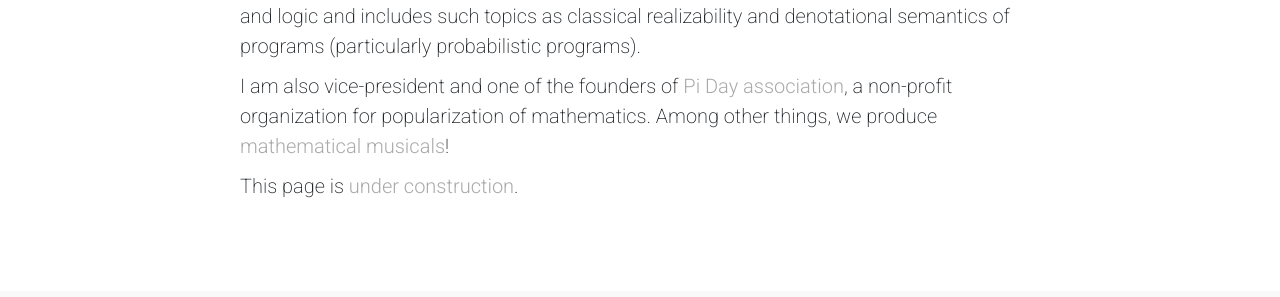
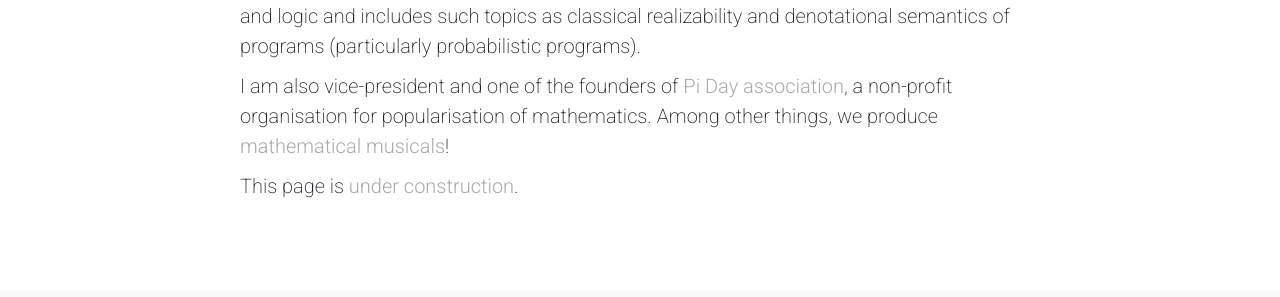
Before and after one commit to guillaume-geoffroy/geoffroy.re, a Jekyll site: the page built from en/index.md, in a window 1280 px wide. Shown: the part 529-826 px from the top of the page. Built offline with Jekyll 4.4.1, drawn with Linux system fonts in a browser that asks for light colours; nearby versions of some CDN libraries.

Commit message:
Consistent spelling

```diff
--- a/en/index.md
+++ b/en/index.md
@@ -7,6 +7,6 @@ page: /
 
 I am a post-doc at the [department of computer science and engineering](https://www.cs.unibo.it) of the university of Bologna. I work with [Ugo Dal Lago](http://www.cs.unibo.it/~dallago/) on project [DIAPASoN -- Differential Program Semantics](https://site.unibo.it/diapason/). More generally, my research lies at the junction between mathematics, computer science and logic and includes such topics as classical realizability and denotational semantics of programs (particularly probabilistic programs).
 
-I am also vice-president and one of the founders of [Pi Day association](https://www.piday.fr), a non-profit organization for popularization of mathematics. Among other things, we produce [mathematical musicals](http://www.piday.fr/extraits-video-2017/)!
+I am also vice-president and one of the founders of [Pi Day association](https://www.piday.fr), a non-profit organisation for popularisation of mathematics. Among other things, we produce [mathematical musicals](http://www.piday.fr/extraits-video-2017/)!
 
 This page is [under construction](https://www.lego.com/){:target="_blank"}.
```
